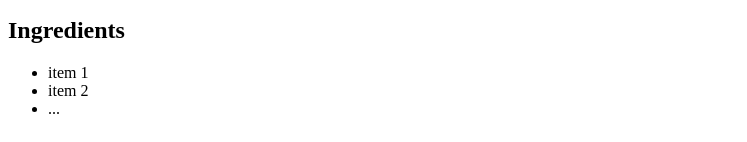
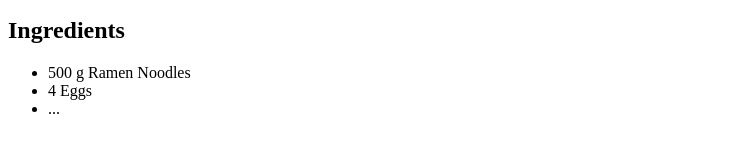
Before and after one commit to Void-Fairy/odin-recipes, a plain HTML site: page recipes/fried-ramen-with-mushrooms-chicken-and-egg.html in a window 1280 px wide. Shown: the part 444-586 px from the top of the page, without its empty margins (0-747 px from the left). Drawn offline with Linux system fonts and the light colour scheme.

Commit message:
Add part of the ingredients for ramen recipe

```diff
--- a/recipes/fried-ramen-with-mushrooms-chicken-and-egg.html
+++ b/recipes/fried-ramen-with-mushrooms-chicken-and-egg.html
@@ -13,8 +13,8 @@
     <!-- describe the recipe -->
     <h2>Ingredients</h2>
     <ul>
-        <li>item 1</li>
-        <li>item 2</li>
+        <li>500 g Ramen Noodles</li>
+        <li>4 Eggs</li>
         <li>...</li>
     </ul>
     <h2>Steps</h2>
```
